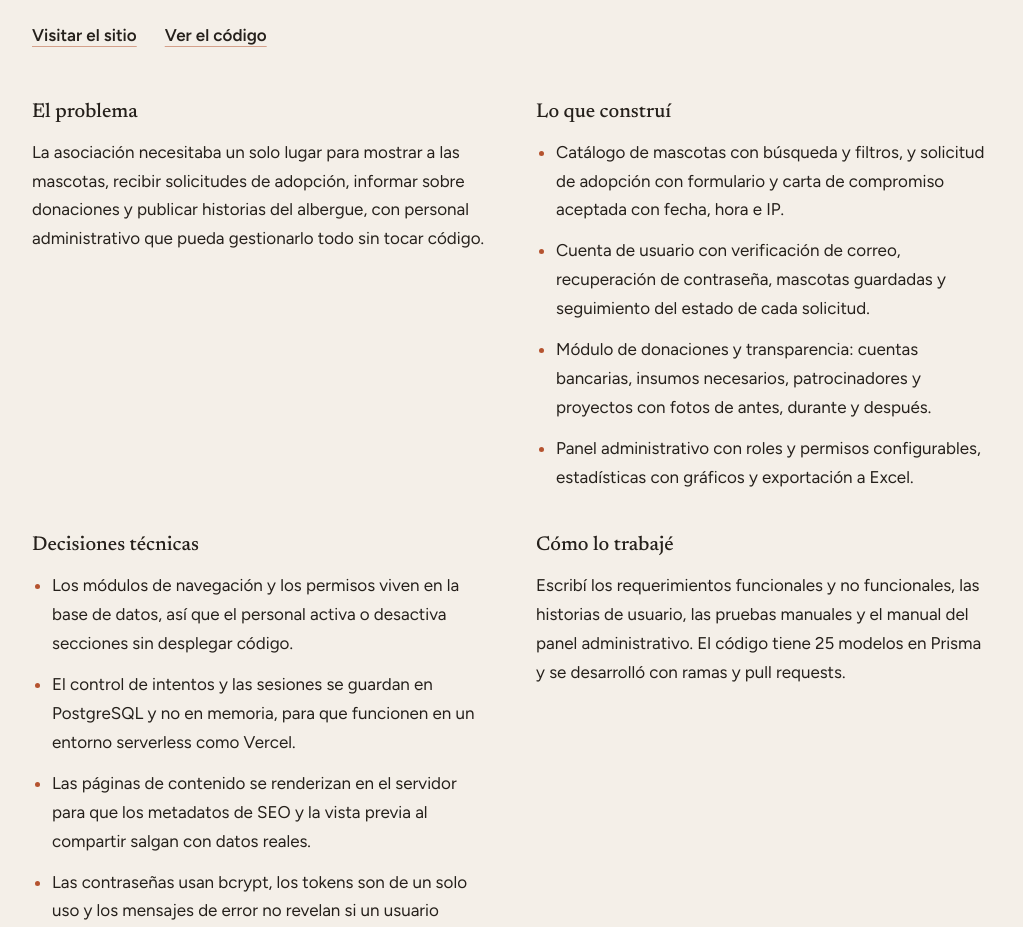
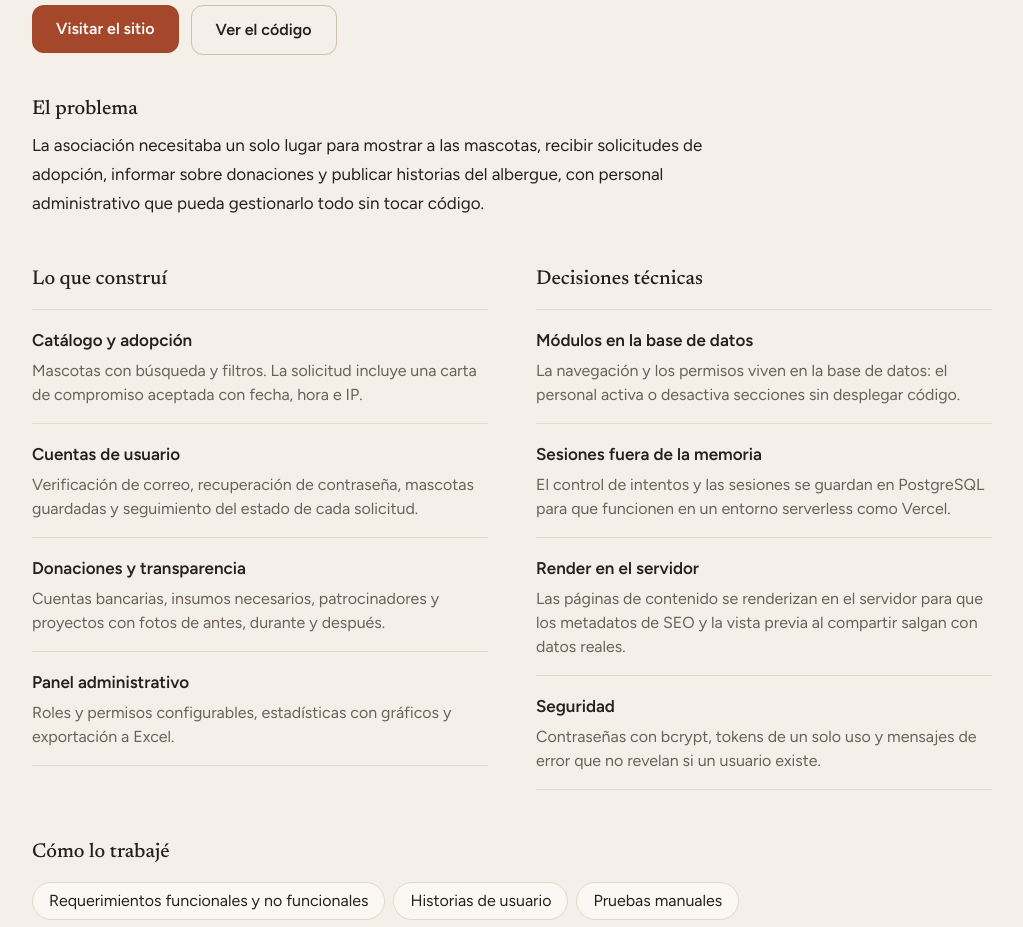
Before and after one commit to Victor-Estuardo/portafolio, a React (Vite) app: page / in a window 1280 px wide. Shown: the part 980-1907 px from the top of the page, without its empty margins (128-1151 px from the left). Built offline with nearby package versions, Linux system fonts and the light colour scheme.

Commit message:
Mejora la sección del proyecto y la accesibilidad tras el critique
Reestructura el proyecto con botones, filas escaneables y etiquetas de proceso,
añade bloque opcional de capturas, quita "Jr." del cargo, oscurece el acento
terracota para cumplir contraste AA y avisa de enlaces en pestaña nueva.

```diff
--- a/src/App.tsx
+++ b/src/App.tsx
@@ -108,6 +108,36 @@ function Seccion({
   );
 }
 
+function Externo({
+  href,
+  className,
+  children,
+}: {
+  href: string;
+  className: string;
+  children: ReactNode;
+}) {
+  return (
+    <a href={href} target="_blank" rel="noreferrer" className={className}>
+      {children}
+      <span className="sr-only">{textos.nuevaPestana}</span>
+    </a>
+  );
+}
+
+function Filas({ items }: { items: { lead: string; texto: string }[] }) {
+  return (
+    <dl className="divide-y divide-linea border-y border-linea">
+      {items.map((i) => (
+        <div key={i.lead} className="py-4">
+          <dt className="font-semibold">{i.lead}</dt>
+          <dd className="mt-1 text-base text-suave">{i.texto}</dd>
+        </div>
+      ))}
+    </dl>
+  );
+}
+
 function Lista({ items }: { items: string[] }) {
   return (
     <ul className="list-disc space-y-3 pl-5 marker:text-terracota">
@@ -164,7 +194,7 @@ export default function App() {
       </a>
 
       <header className="sticky top-0 z-20 bg-arena/85 backdrop-blur">
-        <div className="mx-auto flex max-w-5xl flex-wrap items-center justify-between gap-x-8 gap-y-2 px-6 py-4 sm:px-8">
+        <div className="mx-auto flex max-w-5xl flex-wrap items-center justify-between gap-x-8 gap-y-2 px-6 py-3 sm:px-8">
           <a
             href="#inicio"
             className="font-display text-xl font-medium no-underline"
@@ -172,13 +202,13 @@ export default function App() {
             Victor López
           </a>
           <nav aria-label="Secciones">
-            <ul className="flex flex-wrap gap-x-7 gap-y-1">
+            <ul className="flex flex-wrap gap-x-5 sm:gap-x-7">
               {secciones.map((s) => (
                 <li key={s.id}>
                   <a
                     href={`#${s.id}`}
                     className="nav-link"
-                    aria-current={activa === s.id ? "true" : undefined}
+                    aria-current={activa === s.id ? "location" : undefined}
                   >
                     {s.nombre}
                   </a>
@@ -232,45 +262,63 @@ export default function App() {
           id="proyecto"
           n="01"
           titulo={proyecto.nombre}
-          subtitulo="Proyecto de graduación · 2025 a 2026"
+          subtitulo={textos.subtituloProyecto}
         >
-          <p className="mb-8 max-w-[62ch]">{proyecto.descripcion}</p>
+          <p className="max-w-[62ch]">{proyecto.descripcion}</p>
+          <ul className="mb-10 mt-6 flex flex-wrap gap-3">
+            <li>
+              <Externo href={proyecto.sitio} className="btn btn-primario">
+                {textos.verSitio}
+              </Externo>
+            </li>
+            <li>
+              <Externo href={proyecto.codigo} className="btn btn-borde">
+                {textos.verCodigo}
+              </Externo>
+            </li>
+          </ul>
           {hayVideo ? (
-            <div className="mb-8">
+            <div className="mb-10">
               <Video />
             </div>
           ) : null}
-          <ul className="mb-12 flex flex-wrap gap-x-7 gap-y-2 font-semibold">
-            <li>
-              <a
-                href={proyecto.sitio}
-                target="_blank"
-                rel="noreferrer"
-                className="enlace"
+          {proyecto.capturas.length ? (
+            <ul className="mb-10 grid gap-4 sm:grid-cols-2">
+              {proyecto.capturas.map((c) => (
+                <li key={c.src}>
+                  <img
+                    src={c.src}
+                    alt={c.alt}
+                    loading="lazy"
+                    className="w-full rounded-xl border border-linea bg-superficie"
+                  />
+                </li>
+              ))}
+            </ul>
+          ) : null}
+          <h3 className="mb-2 text-xl font-medium">{textos.problema}</h3>
+          <p className="mb-12 max-w-[62ch]">{proyecto.problema}</p>
+          <div className="grid gap-x-12 gap-y-10 md:grid-cols-2">
+            <div>
+              <h3 className="mb-4 text-xl font-medium">{textos.construi}</h3>
+              <Filas items={proyecto.construi} />
+            </div>
+            <div>
+              <h3 className="mb-4 text-xl font-medium">{textos.decisiones}</h3>
+              <Filas items={proyecto.decisiones} />
+            </div>
+          </div>
+          <h3 className="mb-4 mt-12 text-xl font-medium">{textos.proceso}</h3>
+          <ul className="flex flex-wrap gap-2">
+            {proyecto.proceso.map((p) => (
+              <li
+                key={p}
+                className="rounded-full border border-linea bg-superficie px-4 py-1.5 text-base"
               >
-                {textos.verSitio}
-              </a>
-            </li>
-            <li>
-              <a
-                href={proyecto.codigo}
-                target="_blank"
-                rel="noreferrer"
-                className="enlace"
-              >
-                {textos.verCodigo}
-              </a>
-            </li>
+                {p}
+              </li>
+            ))}
           </ul>
-          <div className="grid gap-x-12 gap-y-10 md:grid-cols-2">
-            {proyecto.bloques.map((b) => (
-              <div key={b.titulo}>
-                <h3 className="mb-3 text-xl font-medium">{b.titulo}</h3>
-                {"texto" in b && b.texto ? <p>{b.texto}</p> : null}
-                {"lista" in b && b.lista ? <Lista items={b.lista} /> : null}
-              </div>
-            ))}
-          </div>
           <p className="mt-10 text-base text-suave">
             <span className="font-semibold text-tinta">{textos.stack}</span>
             {proyecto.stack}
@@ -324,26 +372,19 @@ export default function App() {
           >
             {perfil.correo}
           </a>
-          <ul className="mt-6 flex gap-7 font-semibold">
+          <ul className="mt-4 flex gap-7 font-semibold">
             <li>
-              <a
-                href={perfil.github}
-                target="_blank"
-                rel="noreferrer"
-                className="enlace"
-              >
+              <Externo href={perfil.github} className="enlace inline-block py-2">
                 GitHub
-              </a>
+              </Externo>
             </li>
             <li>
-              <a
+              <Externo
                 href={perfil.linkedin}
-                target="_blank"
-                rel="noreferrer"
-                className="enlace"
+                className="enlace inline-block py-2"
               >
                 LinkedIn
-              </a>
+              </Externo>
             </li>
           </ul>
         </Seccion>
--- a/src/content.ts
+++ b/src/content.ts
@@ -21,6 +21,12 @@ export const textos = {
   pie: "Hecho con React, TypeScript y Tailwind CSS.",
   verSitio: "Visitar el sitio",
   verCodigo: "Ver el código",
+  nuevaPestana: " (abre en una pestaña nueva)",
+  problema: "El problema",
+  construi: "Lo que construí",
+  decisiones: "Decisiones técnicas",
+  proceso: "Cómo lo trabajé",
+  subtituloProyecto: "En producción para la Asociación Meraki",
   stack: "Stack: ",
   irAlContenido: "Ir al contenido",
 };
@@ -38,42 +44,70 @@ export const proyecto = {
     archivo: "",
     titulo: "Recorrido por adopcionesApp",
   },
-  bloques: [
+  // Capturas del sitio en vivo: copia las imágenes a /public y agrégalas aquí, por ejemplo
+  // { src: "/capturas/catalogo.png", alt: "Catálogo de mascotas con filtros" }.
+  // Mientras esté vacío, el bloque de capturas no se muestra.
+  capturas: [] as { src: string; alt: string }[],
+  problema:
+    "La asociación necesitaba un solo lugar para mostrar a las mascotas, recibir solicitudes de adopción, informar sobre donaciones y publicar historias del albergue, con personal administrativo que pueda gestionarlo todo sin tocar código.",
+  construi: [
     {
-      titulo: "El problema",
+      lead: "Catálogo y adopción",
       texto:
-        "La asociación necesitaba un solo lugar para mostrar a las mascotas, recibir solicitudes de adopción, informar sobre donaciones y publicar historias del albergue, con personal administrativo que pueda gestionarlo todo sin tocar código.",
+        "Mascotas con búsqueda y filtros. La solicitud incluye una carta de compromiso aceptada con fecha, hora e IP.",
     },
     {
-      titulo: "Lo que construí",
-      lista: [
-        "Catálogo de mascotas con búsqueda y filtros, y solicitud de adopción con formulario y carta de compromiso aceptada con fecha, hora e IP.",
-        "Cuenta de usuario con verificación de correo, recuperación de contraseña, mascotas guardadas y seguimiento del estado de cada solicitud.",
-        "Módulo de donaciones y transparencia: cuentas bancarias, insumos necesarios, patrocinadores y proyectos con fotos de antes, durante y después.",
-        "Panel administrativo con roles y permisos configurables, estadísticas con gráficos y exportación a Excel.",
-      ],
+      lead: "Cuentas de usuario",
+      texto:
+        "Verificación de correo, recuperación de contraseña, mascotas guardadas y seguimiento del estado de cada solicitud.",
     },
     {
-      titulo: "Decisiones técnicas",
-      lista: [
-        "Los módulos de navegación y los permisos viven en la base de datos, así que el personal activa o desactiva secciones sin desplegar código.",
-        "El control de intentos y las sesiones se guardan en PostgreSQL y no en memoria, para que funcionen en un entorno serverless como Vercel.",
-        "Las páginas de contenido se renderizan en el servidor para que los metadatos de SEO y la vista previa al compartir salgan con datos reales.",
-        "Las contraseñas usan bcrypt, los tokens son de un solo uso y los mensajes de error no revelan si un usuario existe.",
-      ],
+      lead: "Donaciones y transparencia",
+      texto:
+        "Cuentas bancarias, insumos necesarios, patrocinadores y proyectos con fotos de antes, durante y después.",
     },
     {
-      titulo: "Cómo lo trabajé",
+      lead: "Panel administrativo",
       texto:
-        "Escribí los requerimientos funcionales y no funcionales, las historias de usuario, las pruebas manuales y el manual del panel administrativo. El código tiene 25 modelos en Prisma y se desarrolló con ramas y pull requests.",
+        "Roles y permisos configurables, estadísticas con gráficos y exportación a Excel.",
     },
+  ],
+  decisiones: [
+    {
+      lead: "Módulos en la base de datos",
+      texto:
+        "La navegación y los permisos viven en la base de datos: el personal activa o desactiva secciones sin desplegar código.",
+    },
+    {
+      lead: "Sesiones fuera de la memoria",
+      texto:
+        "El control de intentos y las sesiones se guardan en PostgreSQL para que funcionen en un entorno serverless como Vercel.",
+    },
+    {
+      lead: "Render en el servidor",
+      texto:
+        "Las páginas de contenido se renderizan en el servidor para que los metadatos de SEO y la vista previa al compartir salgan con datos reales.",
+    },
+    {
+      lead: "Seguridad",
+      texto:
+        "Contraseñas con bcrypt, tokens de un solo uso y mensajes de error que no revelan si un usuario existe.",
+    },
+  ],
+  proceso: [
+    "Requerimientos funcionales y no funcionales",
+    "Historias de usuario",
+    "Pruebas manuales",
+    "Manual del panel administrativo",
+    "25 modelos en Prisma",
+    "Ramas y pull requests",
   ],
   stack:
     "TypeScript, Remix, React, Prisma, PostgreSQL (Supabase), Tailwind CSS, Cloudinary, Resend y Vercel.",
 };
 
 export const experiencia = {
-  cargo: "Desarrollador Web Jr.",
+  cargo: "Desarrollador Web",
   empresa: "DISCOGUA",
   fechas: "Septiembre de 2023 a diciembre de 2025",
   puntos: [
--- a/src/index.css
+++ b/src/index.css
@@ -17,11 +17,11 @@
     @apply font-display;
   }
   ::selection {
-    background: #b5532f;
+    background: #a4472a;
     color: #ffffff;
   }
   :focus-visible {
-    outline: 3px solid #b5532f;
+    outline: 3px solid #a4472a;
     outline-offset: 3px;
     border-radius: 4px;
   }
@@ -32,32 +32,32 @@
     @apply underline decoration-terracota/50 underline-offset-[5px] transition-colors hover:text-terracota hover:decoration-terracota;
   }
   .nav-link {
-    @apply relative py-1 text-[0.9375rem] font-medium text-suave no-underline transition-colors hover:text-tinta;
+    @apply relative py-2.5 text-[0.9375rem] font-medium text-suave no-underline transition-colors hover:text-tinta;
   }
   .nav-link::after {
     content: "";
     position: absolute;
     left: 0;
-    bottom: -2px;
+    bottom: 2px;
     height: 2px;
     width: 100%;
-    background: #b5532f;
+    background: #a4472a;
     transform: scaleX(0);
     transform-origin: left;
     transition: transform 0.25s ease;
   }
   .nav-link:hover::after,
-  .nav-link[aria-current="true"]::after {
+  .nav-link[aria-current="location"]::after {
     transform: scaleX(1);
   }
-  .nav-link[aria-current="true"] {
+  .nav-link[aria-current="location"] {
     @apply text-tinta;
   }
   .btn {
     @apply inline-flex items-center justify-center rounded-xl px-6 py-3 text-base font-semibold no-underline transition duration-200 hover:-translate-y-0.5;
   }
   .btn-primario {
-    @apply bg-terracota text-white hover:bg-[#9f4627];
+    @apply bg-terracota text-white hover:bg-[#8a3c22];
   }
   .btn-borde {
     @apply border border-borde text-tinta hover:border-tinta;
--- a/tailwind.config.js
+++ b/tailwind.config.js
@@ -10,7 +10,7 @@ export default {
         borde: "#CDBFAE",
         tinta: "#25201B",
         suave: "#6B6157",
-        terracota: "#B5532F",
+        terracota: "#A4472A",
       },
       fontFamily: {
         display: ["Newsreader", "Georgia", "serif"],
```
